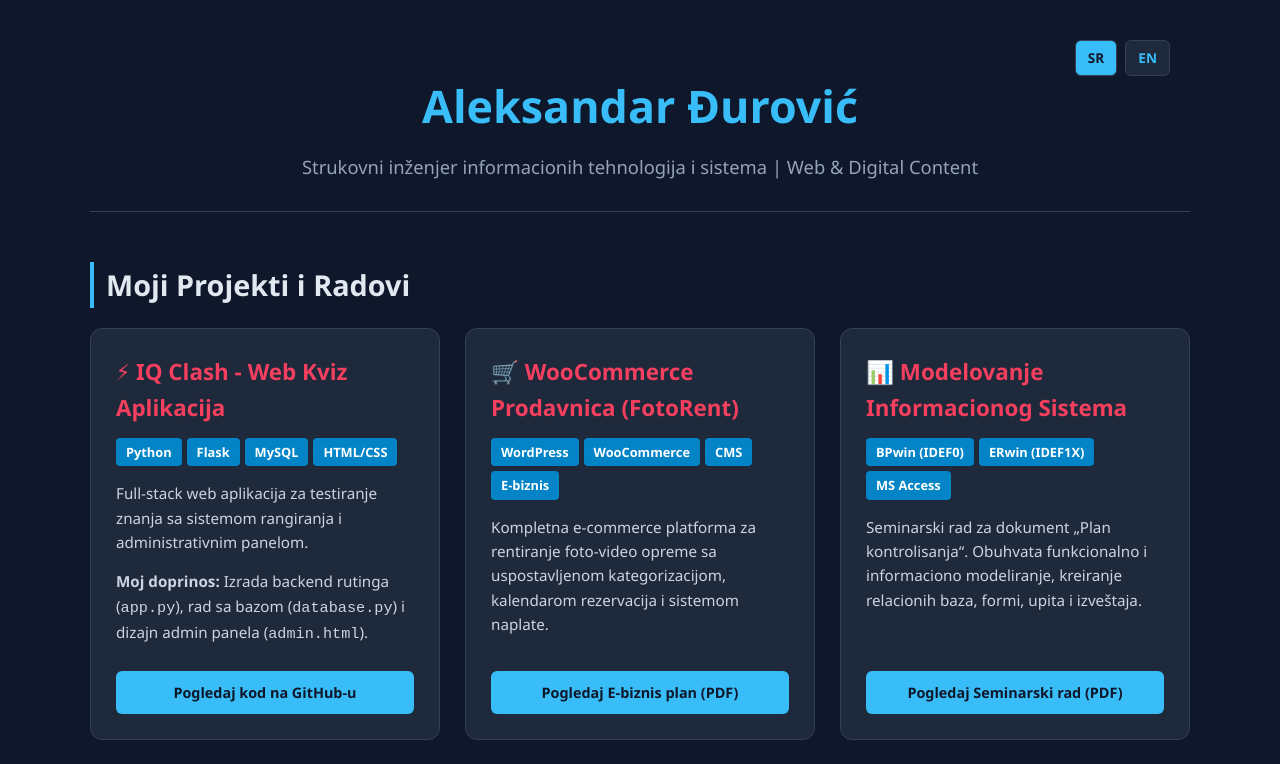
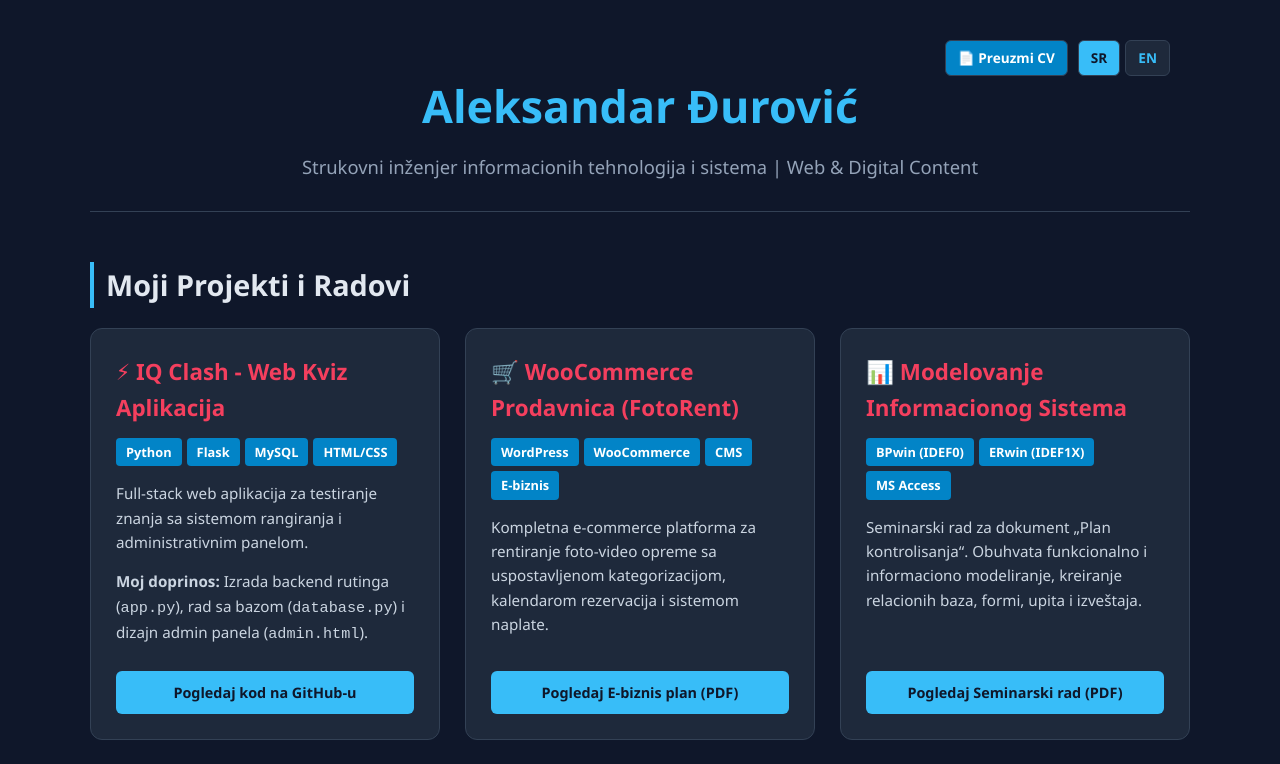
Before and after one commit to aleksandar755/aleksandar755.github.io, a plain HTML site: page index.html in a window 1280 px wide. Shown: the top 764 px of the page. Drawn offline with Linux system fonts and the light colour scheme.

Commit message:
Update index.html

```diff
--- a/index.html
+++ b/index.html
@@ -12,10 +12,12 @@
         h1 { font-size: 2.8rem; color: #38bdf8; margin-bottom: 10px; }
         p.subtitle { font-size: 1.15rem; color: #94a3b8; }
 
-        /* Language switcher */
-        .lang-switch { position: absolute; top: 20px; right: 20px; display: flex; gap: 8px; }
-        .lang-btn { background: #1e293b; color: #38bdf8; border: 1px solid #334155; padding: 6px 12px; border-radius: 6px; text-decoration: none; font-size: 0.85rem; font-weight: bold; transition: background 0.2s, color 0.2s; }
-        .lang-btn:hover, .lang-btn.active { background: #38bdf8; color: #0f172a; }
+        /* Top right controls (Language & CV) */
+        .top-controls { position: absolute; top: 20px; right: 20px; display: flex; gap: 10px; align-items: center; }
+        .lang-switch { display: flex; gap: 5px; }
+        .lang-btn, .cv-btn { background: #1e293b; color: #38bdf8; border: 1px solid #334155; padding: 6px 12px; border-radius: 6px; text-decoration: none; font-size: 0.85rem; font-weight: bold; transition: background 0.2s, color 0.2s; }
+        .lang-btn:hover, .lang-btn.active, .cv-btn:hover { background: #38bdf8; color: #0f172a; }
+        .cv-btn { background: #0284c7; color: #fff; }
 
         .section-title { margin-top: 50px; margin-bottom: 20px; color: #e2e8f0; font-size: 1.8rem; border-left: 4px solid #38bdf8; padding-left: 12px; }
 
@@ -48,15 +50,19 @@
 
         @media (max-width: 768px) {
             .video-container iframe { height: 280px; }
+            .top-controls { position: static; justify-content: center; margin-bottom: 20px; }
         }
     </style>
 </head>
 <body>
     <div class="container">
         <header>
-            <div class="lang-switch">
-                <a href="index.html" class="lang-btn active">SR</a>
-                <a href="en.html" class="lang-btn">EN</a>
+            <div class="top-controls">
+                <a href="Aleksandar_Djurovic_CV_SR.pdf" target="_blank" class="cv-btn">📄 Preuzmi CV</a>
+                <div class="lang-switch">
+                    <a href="index.html" class="lang-btn active">SR</a>
+                    <a href="en.html" class="lang-btn">EN</a>
+                </div>
             </div>
             <h1>Aleksandar Đurović</h1>
             <p class="subtitle">Strukovni inženjer informacionih tehnologija i sistema | Web & Digital Content</p>
```
